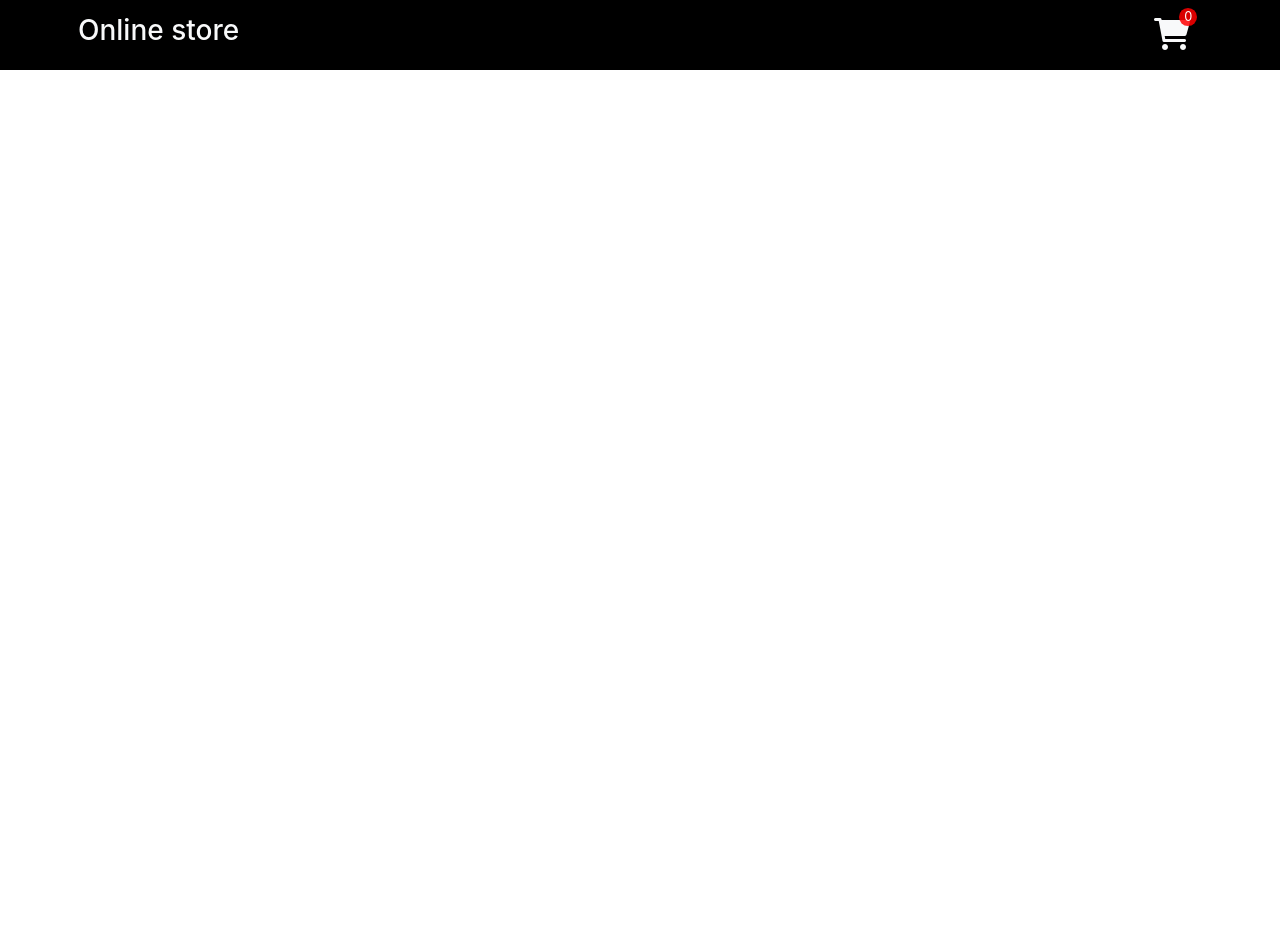
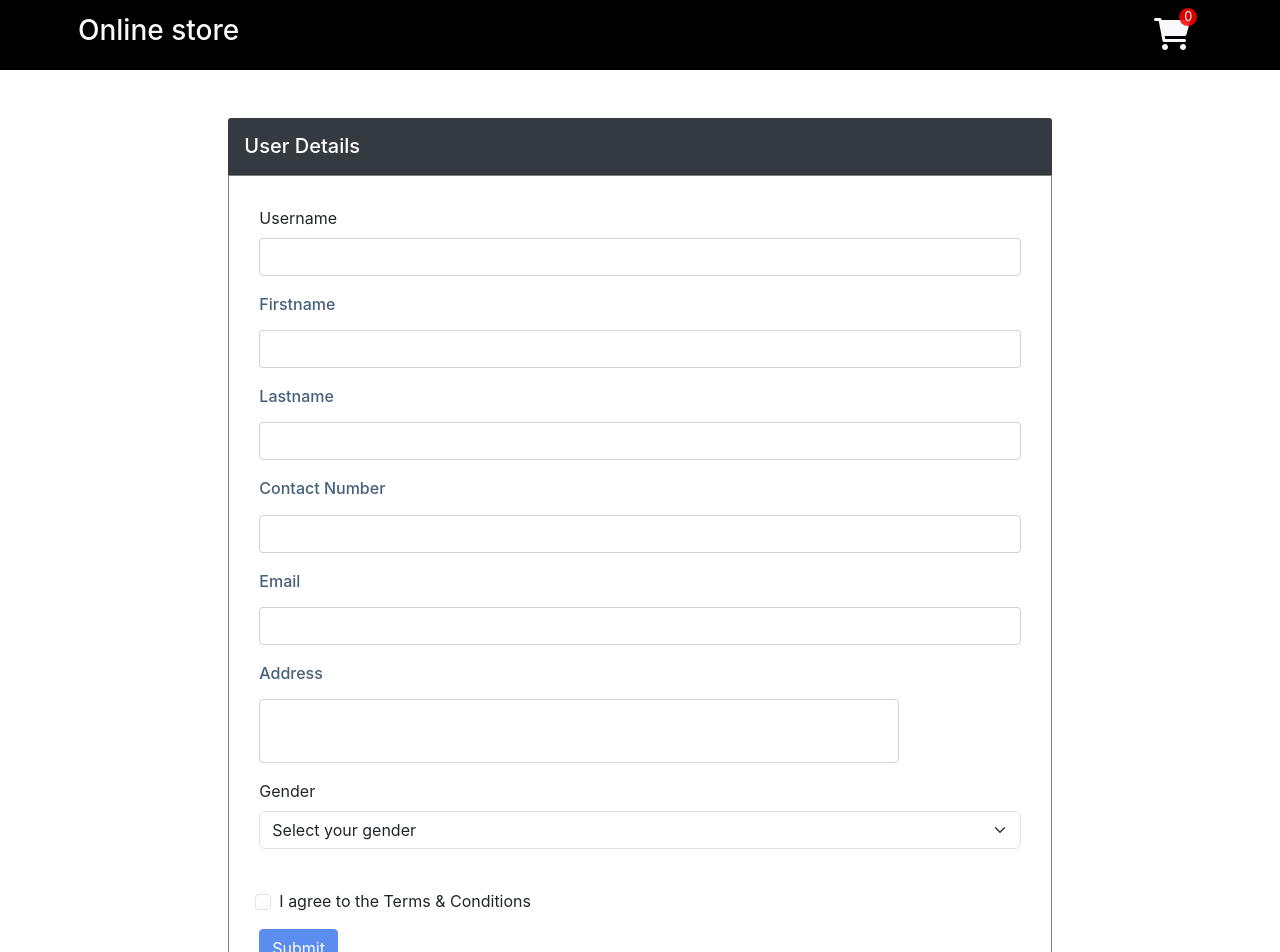
Before and after one commit to kumarprince1407/eCommerceApp, a React (Create React App) app in the folder online-store/: page /userInfo in a window 1280 px wide. Before the commit this address had no page. Shown: the top 952 px of the page. Before the commit the page ends 800 px from the top, so only its background shows below. Built offline with nearby package versions, Linux system fonts and the light colour scheme.

Commit message:
Added a User Information page to save user details using Redux toolkit

```diff
--- a/online-store/package.json
+++ b/online-store/package.json
@@ -10,6 +10,7 @@
     "@testing-library/react": "^13.4.0",
     "@testing-library/user-event": "^13.5.0",
     "bootstrap": "^5.3.3",
+    "express": "^4.19.2",
     "react": "^18.3.1",
     "react-bootstrap": "^2.10.2",
     "react-dom": "^18.3.1",
--- a/online-store/src/App.js
+++ b/online-store/src/App.js
@@ -8,17 +8,19 @@ import Home from "./components/Home";
 import CartDetails from "./components/CartDetails";
 import { Routes, Route } from "react-router-dom";
 
-import toast, { Toaster } from "react-hot-toast";
+import { Toaster } from "react-hot-toast";
 import PaymentsPage from "./components/PaymentsPage";
+import UserInfo from "./components/UserInfo";
 //Add filtering
 function App() {
-  const [searchInput, setSearchInput] = useState(""); //Adding state for search input
+  const [searchInput, setSearchInput] = useState(""); //Adding state for managing search input
 
   return (
     <>
       <Header setSearchInput={setSearchInput} />
       <Routes>
         <Route path="/" element={<Home searchInput={searchInput} />} />
+        <Route path="/userInfo" element={<UserInfo />} />
         <Route path="/cart" element={<CartDetails />} />
         <Route path="/payment_options" element={<PaymentsPage />} />
       </Routes>
--- a/online-store/src/components/SearchBar.jsx
+++ b/online-store/src/components/SearchBar.jsx
@@ -15,7 +15,7 @@ const SearchBar = ({ setSearchInput }) => {
           placeholder="Type to search..."
           // value={input}
           // onChange={(e) => setInput(e.target.value)}
-          onChange={handleChange} //Update stae on change
+          onChange={handleChange} //Update state on change
         />
         &nbsp; <FaSearch id="search-icon" />
       </div>
--- /dev/null
+++ b/online-store/src/components/UserInfo.jsx
@@ -0,0 +1,167 @@
+//UserInfo.jsx
+import React, { useState } from "react";
+import Button from "react-bootstrap/Button";
+import Form from "react-bootstrap/Form";
+import "./cartStyle.css";
+
+//After creating the userSlice.js
+import { useDispatch, useSelector } from "react-redux";
+import { submitUserInfo } from "../redux/features/userSlice";
+
+const UserInfo = () => {
+  const [formData, setFormData] = useState({
+    username: "",
+    firstname: "",
+    lastname: "",
+    contact: "",
+    email: "",
+    address: "",
+    gender: "",
+  });
+
+  const dispatch = useDispatch();
+  const userStatus = useSelector((state) => state.user.status);
+  const userError = useSelector((state) => state.user.error);
+
+  const handleChange = (e) => {
+    const { id, value } = e.target;
+    setFormData((prevData) => ({
+      ...prevData,
+      [id]: value,
+    }));
+  };
+
+  const handleSubmit = (e) => {
+    e.preventDefault();
+    dispatch(submitUserInfo(formData));
+  };
+
+  return (
+    <>
+      <div className=" row justify-content-center m-0">
+        <div className="col-md-8 mt-5 mb-5 carddetails">
+          <div className="card-header bg-dark p-3">
+            <div className="card-header-flex">
+              <h5 className="text-white m-0">User Details</h5>
+            </div>
+          </div>
+          <div className="card-body " style={{ border: "1px solid grey" }}>
+            <Form onSubmit={handleSubmit}>
+              <fieldset>
+                <Form.Group className="mb-3">
+                  <Form.Label htmlFor="username">Username</Form.Label>
+                  <Form.Control
+                    id="username"
+                    placeholder=""
+                    value={formData.username}
+                    onChange={handleChange}
+                  />
+                </Form.Group>
+                <Form.Group className="mb-3">
+                  <Form.Label htmlFor="firstname">
+                    <h6>Firstname</h6>
+                  </Form.Label>
+                  <Form.Control
+                    id="firstname"
+                    placeholder=""
+                    value={formData.firstname}
+                    onChange={handleChange}
+                  />
+                </Form.Group>
+                <Form.Group className="mb-3">
+                  <Form.Label htmlFor="lastname">
+                    <h6>Lastname</h6>
+                  </Form.Label>
+                  <Form.Control
+                    id="lastname"
+                    placeholder=""
+                    value={formData.lastname}
+                    onChange={handleChange}
+                  />
+                </Form.Group>
+                <Form.Group className="mb-3">
+                  <Form.Label htmlFor="contact">
+                    <h6>Contact Number</h6>
+                  </Form.Label>
+                  <Form.Control
+                    id="contact"
+                    placeholder=""
+                    type="tel"
+                    pattern="[0-9]+"
+                    onInput={(e) =>
+                      (e.target.value = e.target.value.replace(/[^0-9]/g, ""))
+                    }
+                    value={formData.contact}
+                    onChange={(e) => {
+                      handleChange({
+                        target: {
+                          id: "contact",
+                          value: e.target.value.replace(/[^0-9]/g, ""),
+                        },
+                      });
+                    }}
+                  />
+                </Form.Group>
+                <Form.Group className="mb-3">
+                  <Form.Label htmlFor="email">
+                    <h6>Email</h6>
+                  </Form.Label>
+                  <Form.Control
+                    id="email"
+                    placeholder=""
+                    type="email"
+                    pattern="^[a-zA-Z0-9._%+-]+@[a-zA-Z0-9.-]+\.[a-zA-Z]{2,}$"
+                    value={formData.email}
+                    onChange={handleChange}
+                  />
+                </Form.Group>
+                <Form.Group className="mb-3">
+                  <Form.Label htmlFor="address">
+                    <h6>Address</h6>
+                  </Form.Label>
+                  <Form.Control
+                    id="address"
+                    placeholder=""
+                    style={{ height: "8vh", width: "50vw" }}
+                    value={formData.address}
+                    onChange={handleChange}
+                  />
+                </Form.Group>
+                <Form.Group className="mb-3">
+                  <Form.Label htmlFor="gender">Gender</Form.Label>
+                  <Form.Select
+                    id="gender"
+                    placeholder="Select your gender"
+                    default="none"
+                    value={formData.gender}
+                    onChange={handleChange}
+                  >
+                    <option value="" disabled>
+                      Select your gender
+                    </option>
+                    <option>Male</option>
+                    <option>Female</option>
+                  </Form.Select>
+                </Form.Group>
+                <Form.Group className="mb-3">
+                  <Form.Label htmlFor="checkbox"></Form.Label>
+                  <Form.Check
+                    type="checkbox"
+                    id="checkbox"
+                    label="I agree to the Terms & Conditions"
+                  />
+                </Form.Group>
+                <Button type="submit">Submit</Button>
+              </fieldset>
+            </Form>
+            {userStatus === "loading" && <p>Loading...</p>}
+            {userStatus === "succedded" && <p>Form submitted successfuly!</p>}
+            {userStatus === "failed" && <p>Error: {userError}</p>}
+          </div>
+        </div>
+      </div>
+    </>
+  );
+};
+
+export default UserInfo;
--- a/online-store/src/redux/app/store.js
+++ b/online-store/src/redux/app/store.js
@@ -1,6 +1,8 @@
 //store.js
 import { configureStore } from "@reduxjs/toolkit";
 import cartSlice from "../features/cartSlice";
+import userSlice from "../features/userSlice";
+import { useReducer } from "react";
 
 //create store
 export const store = configureStore({
@@ -8,5 +10,6 @@ export const store = configureStore({
   //It specify all the reducers from slices that belong to features
   reducer: {
     allCart: cartSlice,
+    user: userSlice,
   },
 });
--- a/online-store/src/redux/features/cartSlice.js
+++ b/online-store/src/redux/features/cartSlice.js
@@ -1,4 +1,4 @@
-//cartSlice.js
+//CartSlice.jsx
 import { createSlice } from "@reduxjs/toolkit"; //1. Import the createSlice function
 
 const initialState = {
@@ -8,7 +8,7 @@ const initialState = {
 //2.Invoking the 'createSlice' function and assigning it to a constantvariable.
 const cartSlice = createSlice({
   name: "cartSlice", //This string is used to identify the slice
-  initialState: initialState, //Sets the initial stste of the slice
+  initialState: initialState, //Sets the initial state of the slice
   reducers: {
     //The object where we define the reducer functions that will handle actions related to the slice
 
--- /dev/null
+++ b/online-store/src/redux/features/userSlice.js
@@ -0,0 +1,53 @@
+//userSlice.js
+import { createSlice, createAsyncThunk } from "@reduxjs/toolkit";
+import axios from "axios";
+import UserInfo from "../../components/UserInfo";
+
+//Async thunk action created using createAsyncThunk which takes TWO arguments
+export const submitUserInfo = createAsyncThunk(
+  "user/submitUserInfo", //This argument is a string that represents the action type
+  async (UserInfo, { rejectWithValue }) => {
+    //The second argument is a async function that makes a POST request to the backend
+    try {
+      const response = await axios.post(
+        "http://localhost:3005/submitUserInfo",
+        UserInfo
+      );
+      return response.data;
+    } catch (error) {
+      return rejectWithValue(error.response.data);
+    }
+  }
+);
+
+//Initial state
+const initialState = {
+  users: [], // to store the user information
+  status: "idle", //keeps track of the current status of the async operation
+  error: null, //stores the error message(if any)
+};
+
+//Create the slice
+const userSlice = createSlice({
+  name: "user",
+  initialState,
+  reducers: {
+    //
+  },
+  extraReducers: (builder) => {
+    builder
+      .addCase(submitUserInfo.pending, (state) => {
+        state.status = "loading";
+      })
+      .addCase(submitUserInfo.fulfilled, (state, action) => {
+        state.status = "succeeded";
+        state.users.push(action.payload);
+      })
+      .addCase(submitUserInfo.rejected, (state, action) => {
+        state.status = "rejected";
+        state.error = action.payload;
+      });
+  },
+});
+
+export default userSlice.reducer;
```
Also changed, not shown: online-store/server.js (added, +29 -0 lines), 1 other file (tests, documents, lock files or other folders).
